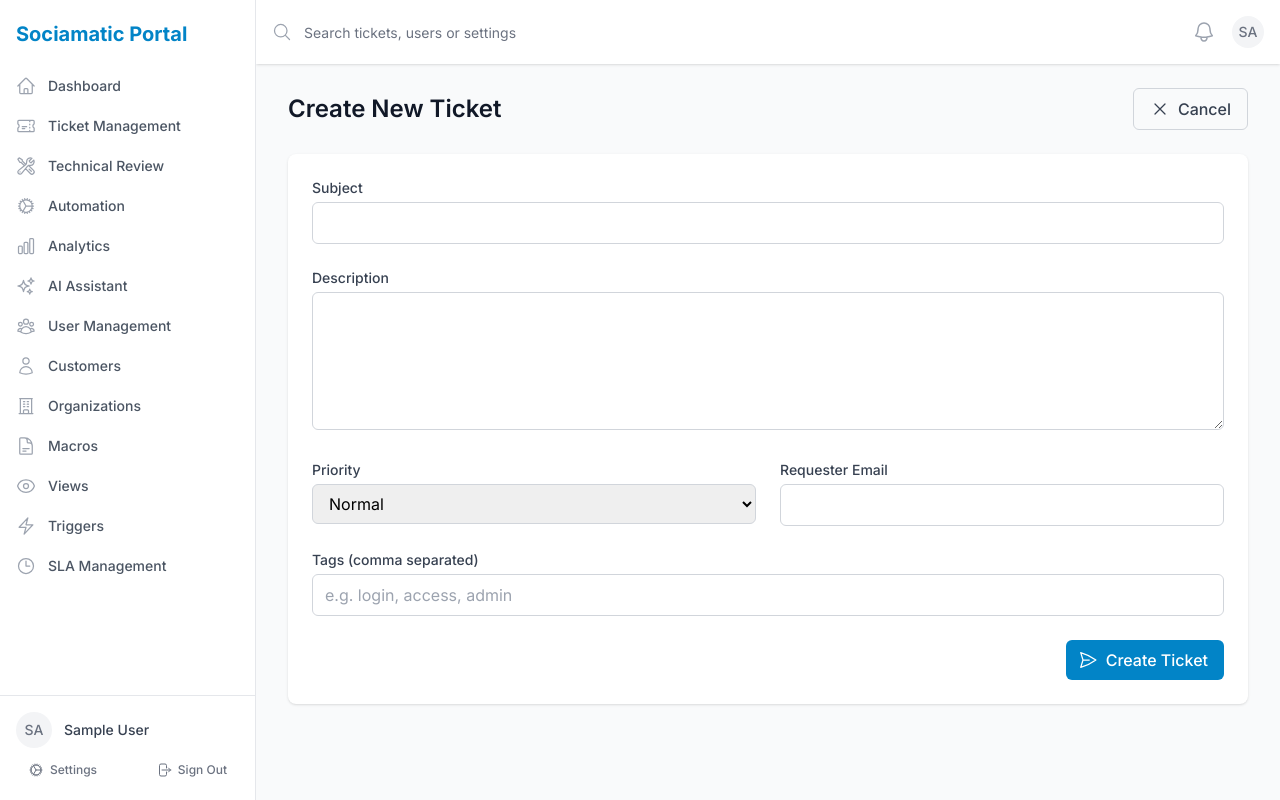
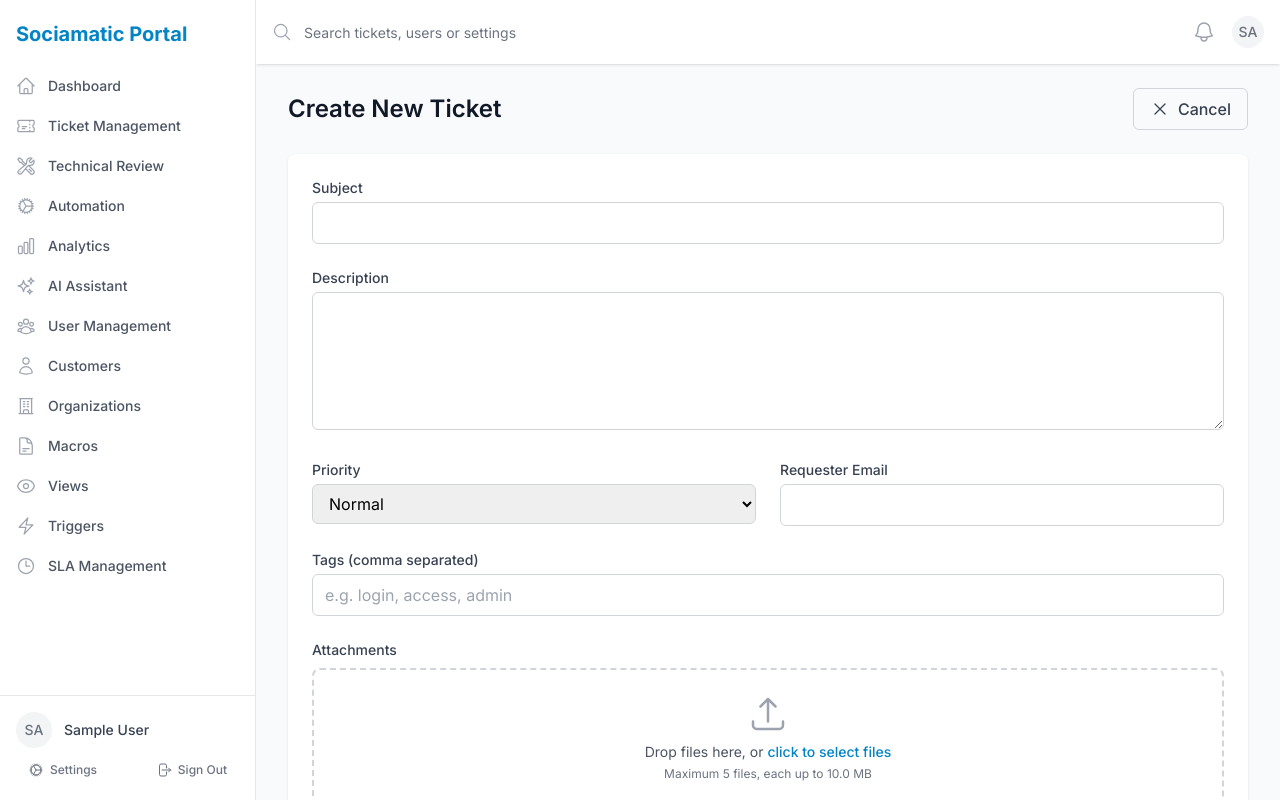
Before and after one commit to sszdhlh/sociamatic-crm, a Next.js app: page /tickets/create in a window 1280 px wide. Built offline with nearby package versions, Linux system fonts and the light colour scheme; sample sign-in values are in the browser's storage.

Commit message:
modify create tickets page

```diff
--- /dev/null
+++ b/components/common/FileUpload.tsx
@@ -0,0 +1,154 @@
+import React, { useState, useCallback } from 'react';
+import { useDropzone } from 'react-dropzone';
+import { PaperClipIcon, XMarkIcon, ArrowUpTrayIcon } from '@heroicons/react/24/outline';
+
+interface FileUploadProps {
+  onFilesChange: (files: File[]) => void;
+  maxFiles?: number;
+  maxSize?: number; // in bytes
+  acceptedFileTypes?: string[];
+  className?: string;
+}
+
+const FileUpload: React.FC<FileUploadProps> = ({
+  onFilesChange,
+  maxFiles = 5,
+  maxSize = 5 * 1024 * 1024, // 5MB default
+  acceptedFileTypes = ['image/*', 'application/pdf', '.doc', '.docx', '.xls', '.xlsx', '.txt'],
+  className = '',
+}) => {
+  const [files, setFiles] = useState<File[]>([]);
+  const [errors, setErrors] = useState<string[]>([]);
+
+  const onDrop = useCallback(
+    (acceptedFiles: File[], rejectedFiles: any[]) => {
+      // Handle rejected files
+      if (rejectedFiles.length > 0) {
+        const errorMessages = rejectedFiles.map((file) => {
+          if (file.errors[0]?.code === 'file-too-large') {
+            return `File "${file.file.name}" is too large, maximum allowed is ${(maxSize / 1024 / 1024).toFixed(0)}MB`;
+          }
+          if (file.errors[0]?.code === 'file-invalid-type') {
+            return `File "${file.file.name}" type is not supported`;
+          }
+          return `File "${file.file.name}" cannot be uploaded: ${file.errors[0]?.message}`;
+        });
+        setErrors(errorMessages);
+      } else {
+        setErrors([]);
+      }
+
+      // Check if adding new files would exceed maxFiles
+      if (files.length + acceptedFiles.length > maxFiles) {
+        setErrors((prev) => [...prev, `Maximum ${maxFiles} files allowed`]);
+        // Only add files up to the max limit
+        const remainingSlots = Math.max(0, maxFiles - files.length);
+        const newFiles = [...files, ...acceptedFiles.slice(0, remainingSlots)];
+        setFiles(newFiles);
+        onFilesChange(newFiles);
+      } else {
+        const newFiles = [...files, ...acceptedFiles];
+        setFiles(newFiles);
+        onFilesChange(newFiles);
+      }
+    },
+    [files, maxFiles, maxSize, onFilesChange]
+  );
+
+  const removeFile = (index: number) => {
+    const newFiles = [...files];
+    newFiles.splice(index, 1);
+    setFiles(newFiles);
+    onFilesChange(newFiles);
+    // Clear errors when removing files
+    if (errors.length > 0) {
+      setErrors([]);
+    }
+  };
+
+  const { getRootProps, getInputProps, isDragActive } = useDropzone({
+    onDrop,
+    maxFiles,
+    maxSize,
+    accept: acceptedFileTypes.reduce((acc, type) => {
+      // Convert file extensions to proper MIME types if needed
+      if (type.startsWith('.')) {
+        // This is a file extension like .pdf
+        const mimeType = type.substring(1);
+        return { ...acc, [mimeType]: [] };
+      }
+      // This is already a MIME type like image/*
+      return { ...acc, [type]: [] };
+    }, {}),
+  });
+
+  const formatFileSize = (size: number): string => {
+    if (size < 1024) {
+      return `${size} B`;
+    } else if (size < 1024 * 1024) {
+      return `${(size / 1024).toFixed(1)} KB`;
+    } else {
+      return `${(size / 1024 / 1024).toFixed(1)} MB`;
+    }
+  };
+
+  return (
+    <div className={`w-full ${className}`}>
+      <div
+        {...getRootProps()}
+        className={`border-2 border-dashed rounded-lg p-6 cursor-pointer transition-colors ${
+          isDragActive
+            ? 'border-primary-500 bg-primary-50'
+            : 'border-gray-300 hover:border-primary-400 hover:bg-gray-50'
+        }`}
+      >
+        <input {...getInputProps()} />
+        <div className="flex flex-col items-center justify-center text-center">
+          <ArrowUpTrayIcon className="h-10 w-10 text-gray-400 mb-2" />
+          <p className="text-sm text-gray-600">
+            Drop files here, or <span className="text-primary-600 font-medium">click to select files</span>
+          </p>
+          <p className="text-xs text-gray-500 mt-1">
+            Maximum {maxFiles} files, each up to {formatFileSize(maxSize)}
+          </p>
+        </div>
+      </div>
+
+      {errors.length > 0 && (
+        <div className="mt-2">
+          {errors.map((error, index) => (
+            <p key={index} className="text-sm text-red-600">
+              {error}
+            </p>
+          ))}
+        </div>
+      )}
+
+      {files.length > 0 && (
+        <ul className="mt-3 divide-y divide-gray-200 border border-gray-200 rounded-md">
+          {files.map((file, index) => (
+            <li key={index} className="flex items-center justify-between py-2 px-3 text-sm">
+              <div className="flex items-center">
+                <PaperClipIcon className="h-5 w-5 text-gray-400 mr-2" />
+                <span className="truncate max-w-xs">{file.name}</span>
+                <span className="ml-2 text-gray-500 text-xs">{formatFileSize(file.size)}</span>
+              </div>
+              <button
+                type="button"
+                onClick={(e) => {
+                  e.stopPropagation();
+                  removeFile(index);
+                }}
+                className="text-gray-500 hover:text-red-600"
+              >
+                <XMarkIcon className="h-5 w-5" />
+              </button>
+            </li>
+          ))}
+        </ul>
+      )}
+    </div>
+  );
+};
+
+export default FileUpload;
--- a/package.json
+++ b/package.json
@@ -19,6 +19,7 @@
     "react": "^18.2.0",
     "react-chartjs-2": "^5.3.0",
     "react-dom": "^18.2.0",
+    "react-dropzone": "^14.3.8",
     "react-hook-form": "^7.47.0",
     "swr": "^2.2.4",
     "tailwindcss": "^3.3.0",
--- a/pages/tickets/create.tsx
+++ b/pages/tickets/create.tsx
@@ -3,6 +3,8 @@ import Head from 'next/head';
 import { useRouter } from 'next/router';
 import Layout from '@/components/layout/Layout';
 import { PaperAirplaneIcon, XMarkIcon } from '@heroicons/react/24/outline';
+import FileUpload from '@/components/common/FileUpload';
+import ticketService from '@/services/api/ticketService';
 
 export default function CreateTicket() {
   const router = useRouter();
@@ -14,7 +16,9 @@ export default function CreateTicket() {
     tags: ''
   });
 
+  const [files, setFiles] = useState<File[]>([]);
   const [isSubmitting, setIsSubmitting] = useState(false);
+  const [uploadError, setUploadError] = useState<string>('');
 
   const handleChange = (e: React.ChangeEvent<HTMLInputElement | HTMLTextAreaElement | HTMLSelectElement>) => {
     const { name, value } = e.target;
@@ -24,19 +28,43 @@ export default function CreateTicket() {
     }));
   };
 
+  const handleFilesChange = (newFiles: File[]) => {
+    setFiles(newFiles);
+  };
+
   const handleSubmit = async (e: React.FormEvent) => {
     e.preventDefault();
     setIsSubmitting(true);
+    setUploadError('');
 
-    // In a real application, you would send this data to your API
-    console.log('Creating ticket with data:', formData);
+    try {
+      // 准备提交的数据
+      const ticketData = {
+        title: formData.subject,
+        description: formData.description,
+        priority: formData.priority as 'high' | 'medium' | 'low',
+        customerId: formData.requester || 'default-customer-id', // 假设有默认客户ID
+        // 如果有标签，将其转换为数组
+        customFields: formData.tags ? { tags: formData.tags.split(',').map(tag => tag.trim()) } : undefined
+      };
 
-    // Simulate API call
-    setTimeout(() => {
+      console.log('Creating ticket with data:', ticketData);
+      console.log('Files to upload:', files);
+
+      // 如果有文件，使用带文件上传的方法
+      if (files.length > 0) {
+        await ticketService.createTicketWithFiles(ticketData, files);
+      } else {
+        await ticketService.createTicket(ticketData);
+      }
+
+      // 成功后重定向到工单列表
+      router.push('/tickets');
+    } catch (error) {
+      console.error('Failed to create ticket:', error);
+      setUploadError('Failed to create ticket, please try again');
       setIsSubmitting(false);
-      // Redirect to tickets list after successful creation
-      router.push('/tickets');
-    }, 1000);
+    }
   };
 
   return (
@@ -142,6 +170,24 @@ export default function CreateTicket() {
               </div>
             </div>
 
+            <div className="mt-6">
+              <label className="block text-sm font-medium text-gray-700 mb-2">
+                Attachments
+              </label>
+              <FileUpload
+                onFilesChange={handleFilesChange}
+                maxFiles={5}
+                maxSize={10 * 1024 * 1024} // 10MB
+              />
+              <p className="text-xs text-gray-500 mt-1">Supports images, PDF, Office documents and other common file formats</p>
+            </div>
+
+            {uploadError && (
+              <div className="mt-4 p-3 bg-red-50 text-red-700 rounded-md">
+                {uploadError}
+              </div>
+            )}
+
             <div className="mt-6 flex justify-end">
               <button
                 type="submit"
```
Also changed, not shown: services/api/ticketService.ts (+60 -18 lines), 1 other file (tests, documents, lock files or other folders).
